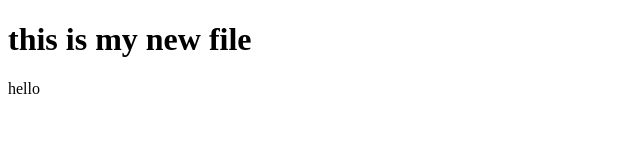
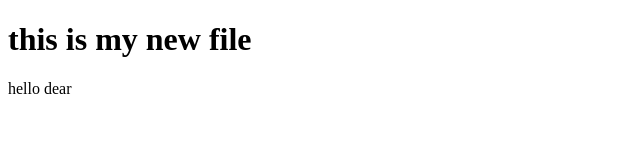
Before and after one commit to MahfuzaKhatun24/my-github-repo-, a plain HTML site: page index.html in a window 1280 px wide. Shown: the full height of the page, 0-640 px from the left. Drawn offline with Linux system fonts and the light colour scheme.

Commit message:
added dear

```diff
--- a/index.html
+++ b/index.html
@@ -8,6 +8,6 @@
 </head>
 <body>
 
-    <p>hello</p>
+    <p>hello dear</p>
 </body>
 </html>
```
